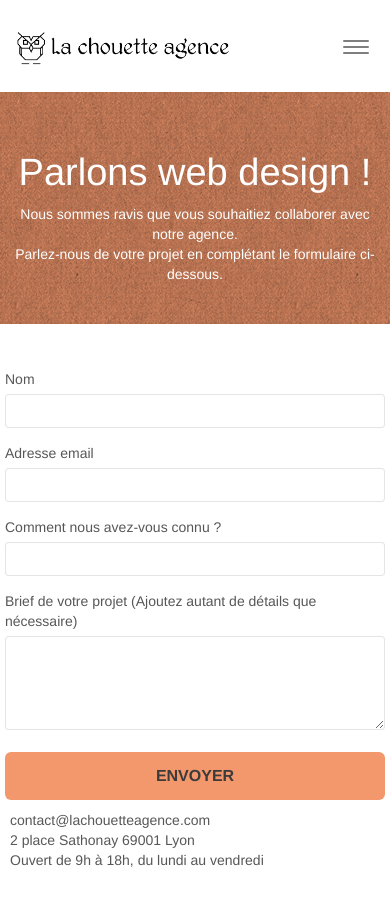
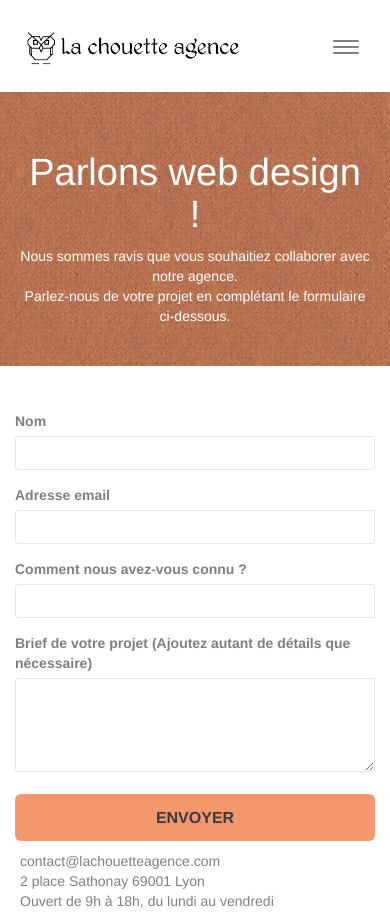
Before and after one commit to Saboodev/SabrinaDeSantis_4_141021, a plain HTML site: page contact.html in a window 390 px wide. Shown: the top 914 px of the page. Drawn offline with Linux system fonts and the light colour scheme.

Commit message:
responsive

```diff
--- a/style.css
+++ b/style.css
@@ -5,7 +5,7 @@ body {
     overflow-x: hidden;
     -webkit-font-smoothing: antialiased;
     -moz-osx-font-smoothing: grayscale;
-    font-family: "helvetica";
+    font-family: "helvetica", sans-serif;
     font-weight: 400;
 }
 
@@ -42,8 +42,8 @@ a:hover {
 }
 
 .bloc .container {
-    padding-left: 0;
-    padding-right: 0;
+    padding-left: 1rem;
+    padding-right: 1rem;
 }
 
 .bloc-lg {
@@ -630,18 +630,6 @@ a[data-lightbox]:hover img {
     background: none;
 }
 
-h1,
-h2,
-h3,
-p,
-label,
-.btn,
-a {
-    font-family: "helvetica";
-    font-weight: 400;
-    color: #575757;
-}
-
 .container {
     max-width: 1000px;
 }
@@ -666,6 +654,7 @@ a {
 
 p {
     font-size: 14px;
+    margin: 0 0 15px;
 }
 
 .tight-width-whitespace {
@@ -699,11 +688,13 @@ p {
     display: flex;
     justify-content: space-around;
     flex-direction: row;
+    color: #3b3b3b;
 }
 
 h2 {
     font-size: 22px;
     line-height: 1.4em;
+    margin: auto 1rem;
 }
 
 h3 {
@@ -731,10 +722,6 @@ h3 {
     box-shadow: 0px 0px 0px #000000;
 }
 
-h1 {
-    color: white;
-}
-
 .icons {
     margin-bottom: 14px;
     margin-top: 24px;
@@ -760,8 +747,7 @@ h1 {
 }
 
 .portfolio-row {
-    margin-bottom: 44px;
-    margin-top: 50px;
+    margin-top: 10px;
 }
 
 .avatar {
```
Also changed, not shown: index.html (+4 -4 lines).
